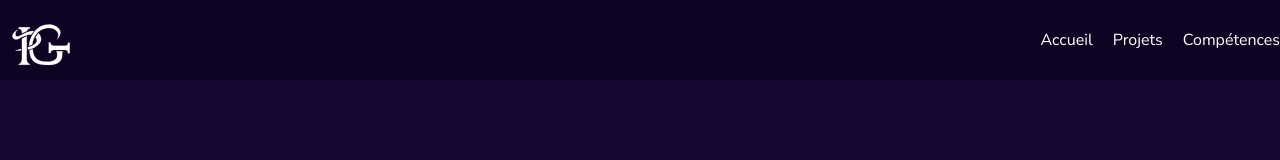
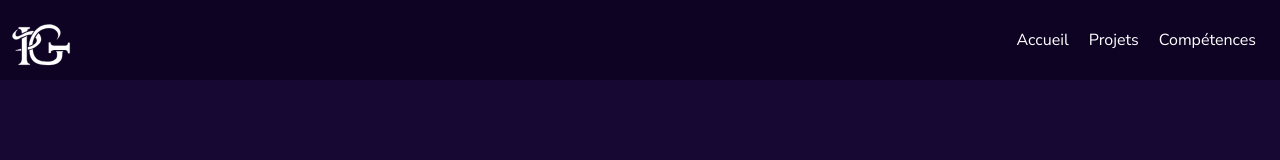
Before and after one commit to Pierre-gaillard-dev/portfolio, a React (Vite) app: page /projects in a window 1280 px wide. Shown: the top 160 px of the page. Built offline with nearby package versions, Linux system fonts and the light colour scheme; no server answers; a web font is replaced by a local one.

Commit message:
add margin to desktop navbar links

```diff
--- a/src/components/Header.tsx
+++ b/src/components/Header.tsx
@@ -68,7 +68,7 @@ const Header: FC<{ sticky?: boolean | undefined }> = ({ sticky }) => {
             </svg>
           </Link>
           <div>
-            <ul className="desktop nav_bar_list">
+            <ul className="desktop nav_bar_list margin">
               <Link to="/#hero" onClick={() => scrollToAnchor("hero")}>
                 Accueil
               </Link>
```
